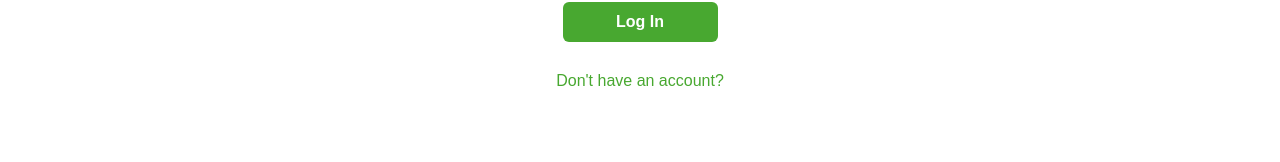
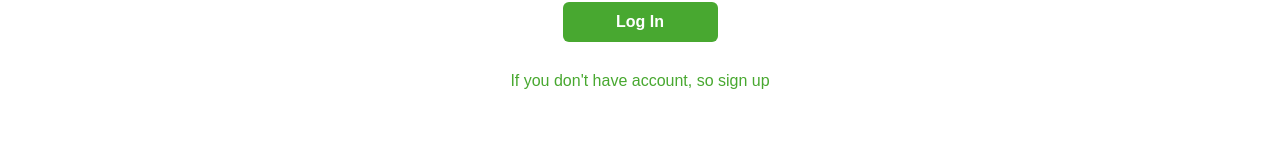
Before and after one commit to Elnaz-Talebi/final-project, a Next.js app in the folder web/: page /user/login in a window 1280 px wide. Shown: the part 486-648 px from the top of the page. Built offline with nearby package versions, Linux system fonts and the light colour scheme; no server answers.

Commit message:
fix deployment issue

```diff
--- a/web/src/app/user/login/page.js
+++ b/web/src/app/user/login/page.js
@@ -59,7 +59,7 @@ export default function LoginPage() {
         </button>
       </form>
       <a href="/user/register" className={styles.a}>
-        <p>Don&apos;t have an account?</p>
+        {"If you don't have account, so sign up"}
       </a>
     </div>
   );
```
